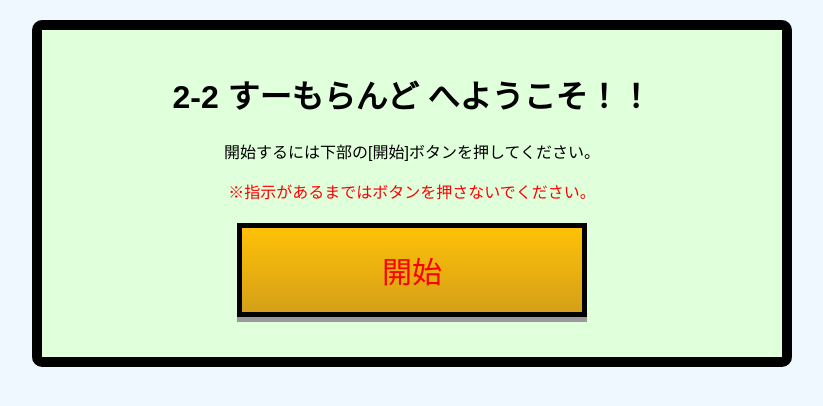
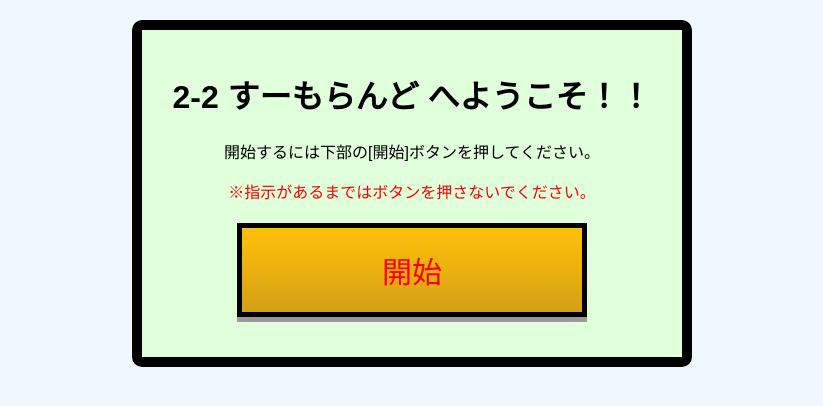
Before and after one commit to yit-109/test, a plain HTML site: page home.html in a window 1280 px wide. Shown: the whole page, without its empty margins (228-1051 px from the left). Drawn offline with Linux system fonts and the light colour scheme.

Commit message:
styles.css

```diff
--- a/styles.css
+++ b/styles.css
@@ -9,8 +9,8 @@ body {
     padding: 20px;
     border: 10px solid #000;
     border-radius: 10px;
-    width: 90%;
-    max-width: 700px;
+    width: 100%;
+    max-width: 500px;
     background-color: #e0ffdb;
 }
 
```
